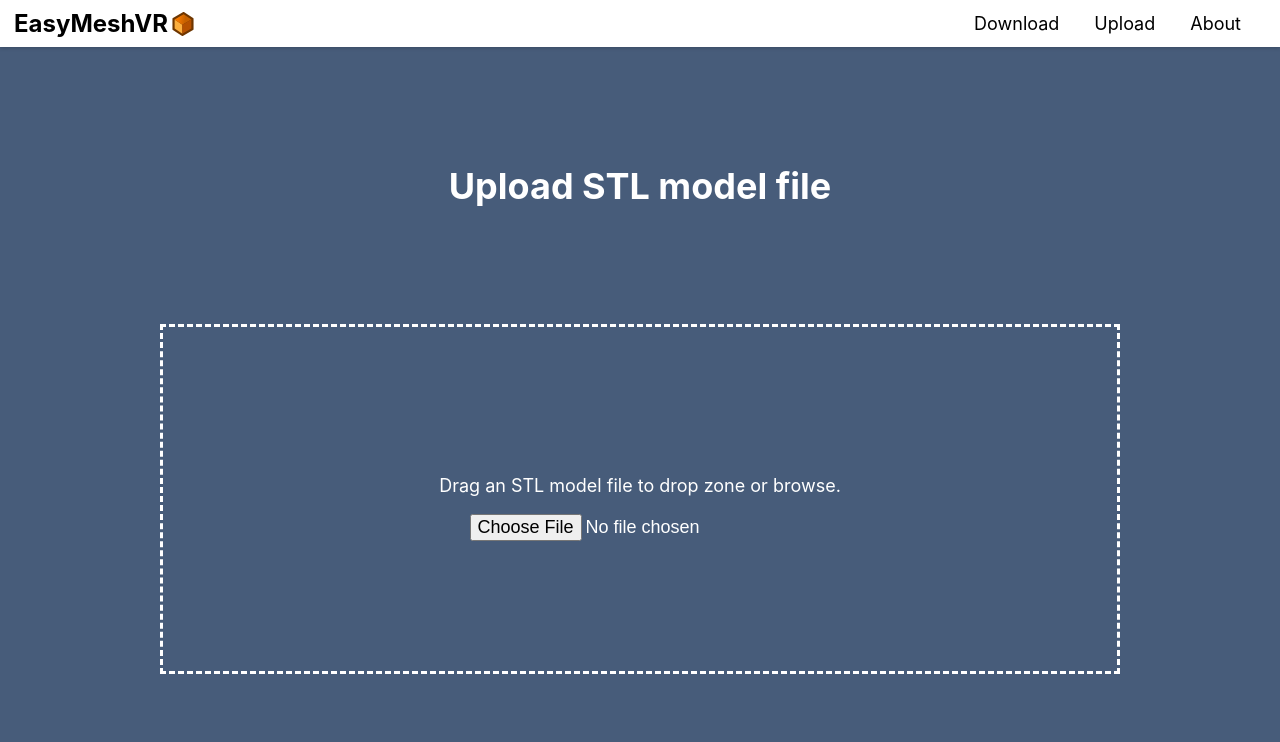
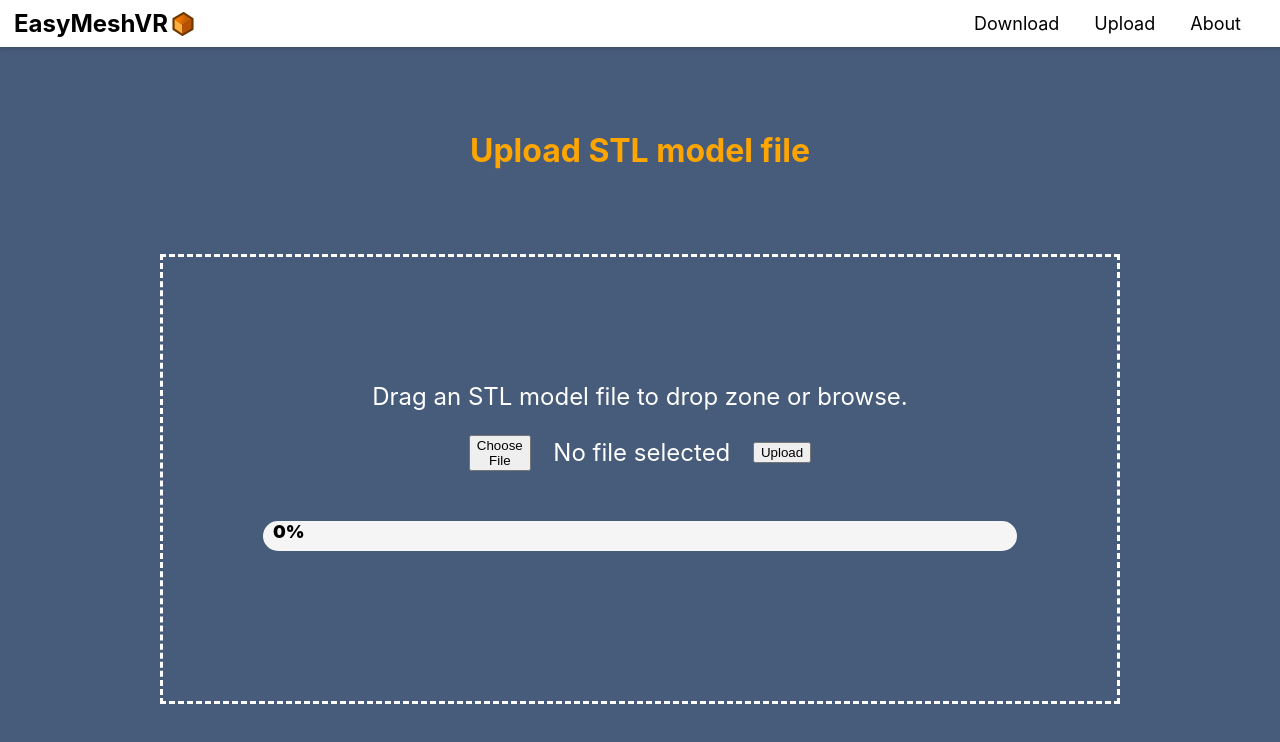
Before and after one commit to EasyMeshVR/Frontend, a React (Create React App) app: page /upload in a window 1280 px wide. Shown: the top 742 px of the page. Built offline with nearby package versions, Linux system fonts and the light colour scheme.

Commit message:
Can now upload stl files to aws s3

```diff
--- a/package.json
+++ b/package.json
@@ -6,6 +6,7 @@
     "@testing-library/jest-dom": "^5.14.1",
     "@testing-library/react": "^11.2.7",
     "@testing-library/user-event": "^12.8.3",
+    "axios": "^0.24.0",
     "react": "^17.0.2",
     "react-dom": "^17.0.2",
     "react-router": "^5.2.1",
--- /dev/null
+++ b/src/components/ProgressBar/ProgressBar.css
@@ -0,0 +1,21 @@
+.ParentDiv {
+    height: 30px;
+    width: 100%;
+    background-color: whitesmoke;
+    border-radius: 40px;
+    margin: 50px;
+}
+
+.ChildDiv {
+    height: 100%;
+    width: 0%;
+    background-color: orange;
+    border-radius: 40px;
+    text-align: right;
+}
+
+.ProgressText {
+    padding: 10px;
+    color: black;
+    font-weight: 900;
+}
--- /dev/null
+++ b/src/components/ProgressBar/ProgressBar.js
@@ -0,0 +1,26 @@
+import React from 'react';
+import './ProgressBar.css';
+
+const ProgressBar = ({
+    bgcolor,
+    progress,
+    height
+}) => {
+    return (
+        <div className="ParentDiv">
+           <div
+            className="ChildDiv"
+            style={{
+                "width": `${progress}%`,
+                "backgroundColor": bgcolor
+            }}
+           >
+               <span className="ProgressText">
+                   {progress}%
+               </span>
+           </div>
+        </div>
+    )
+};
+
+export default ProgressBar;
--- a/src/pages/Upload/UploadPage.css
+++ b/src/pages/Upload/UploadPage.css
@@ -14,11 +14,34 @@
     justify-content: center;
     align-items: center;
     width: 75%;
-    height: 350px;
+    min-height: 450px;
     border: 3px dashed white;
     padding: 50px 100px;
 }
 
 .DropZoneText {
-    font-size: 100%;
+    font-size: 1.5rem;
+    width: 100%;
 }
+
+.FileNameText {
+    padding-left: 10px;
+    padding-right: 10px;
+}
+
+.BoldOrangeText {
+    color: orange;
+    font-size: 2rem;
+    font-weight: bold;
+}
+
+.ChooseFileInput {
+    display: none;
+}
+
+.ChooseFileDiv {
+    display: flex;
+    flex-direction: row;
+    justify-content: center;
+    align-items: center;
+}
--- a/src/pages/Upload/UploadPage.js
+++ b/src/pages/Upload/UploadPage.js
@@ -1,26 +1,105 @@
-import React from 'react';
+import React, { useState, useRef } from 'react';
+import ProgressBar from '../../components/ProgressBar/ProgressBar';
+import FileService from '../../services/FileService';
 import './UploadPage.css';
 
 const UploadPage = () => {
-	const handleFileDrop = (event) => {
+	const acceptedFileType = "model/stl";
+	const chooseFileRef = useRef(null);
+	const [file, setFile] = useState(null);
+	const [progress, setProgress] = useState(0);
+	const [modelCode, setModelCode] = useState("");
+	const [isUploading, setIsUploading] = useState(false);
+
+	const overrideEventDefaults = (event) => {
 		event.preventDefault();
-		console.log(event);
+		event.stopPropagation();
 	};
 
-	const handleFileDrag = (event) => {
-		console.log(event);
+	const handleFileDrop = async (event) => {
+		overrideEventDefaults(event);
+		if (!event.dataTransfer) return;
+
+		await handleFiles(event.dataTransfer.files);
+	};
+
+	const handleFiles = async (fileList) => {
+		if (!fileList) return;
+		if (fileList.length !== 1) {
+			console.log("Can only upload one file at a time.");
+			return;
+		}
+		if (fileList[0].type !== acceptedFileType) {
+			console.log("Can only upload model/stl files");
+			return;
+		}
+
+		setFile(fileList[0]);
+	};
+
+	const handleChooseFileButton = (event) => {
+		if (chooseFileRef === null)	return;
+		chooseFileRef.current.click();
+	};
+
+	const onChangeChosenFile = async (event) => {
+		overrideEventDefaults(event);
+		if (!event.target || !event.target.files) return;
+
+		await handleFiles(event.target.files);
+	};
+
+	const uploadFile = async (event) => {
+		if (file === null) return;
+
+		setIsUploading(true);
+		const code = await FileService.uploadFile(file, setProgress);
+		setIsUploading(false);
+		setModelCode(code);
 	};
 
 	return (
-		<div className="UploadPage">
-			<h1>Upload STL model file</h1>
-			<div className="UploadDropZone" onDrop={(event) => handleFileDrop(event)} onDrag={handleFileDrag}>
+		<div
+			className="UploadPage"
+			onDrop={overrideEventDefaults}
+			onDragEnter={overrideEventDefaults}
+			onDragLeave={overrideEventDefaults}
+			onDragOver={overrideEventDefaults}
+		>
+			<h1 className="BoldOrangeText">Upload STL model file</h1>
+			<div
+				className="UploadDropZone"
+				onDrop={handleFileDrop}
+				onDragEnter={overrideEventDefaults}
+				onDragLeave={overrideEventDefaults}
+				onDragOver={overrideEventDefaults}
+			>
 				<p className="DropZoneText">Drag an STL model file to drop zone or browse.</p>
+				<div className="ChooseFileDiv">
+					<button disabled={isUploading} onClick={handleChooseFileButton}>Choose File</button>
+					<span className="DropZoneText FileNameText">
+						{(file !== null) ? file.name : "No file selected"}
+					</span>
+					<button disabled={isUploading} onClick={uploadFile}>Upload</button>
+				</div>
 				<input
-					className="DropZoneText"
+					className="DropZoneText ChooseFileInput"
 					type="file"
-					accept="model/stl"
+					disabled={isUploading}
+					ref={chooseFileRef}
+					onChange={onChangeChosenFile}
+					accept={acceptedFileType}
 				/>
+				<ProgressBar
+					progress={progress}
+					bgcolor="orange"
+				/>
+					{(file !== null && modelCode !== "") ?
+						<div>
+							<p className="DropZoneText">Finished uploading {file.name}, your model code is:</p>
+							<p className="DropZoneText BoldOrangeText">{modelCode}</p>
+						</div>
+					: <></>}
 			</div>
 		</div>
 	)
--- /dev/null
+++ b/src/services/FileService.js
@@ -0,0 +1,38 @@
+import axios from 'axios';
+
+class FileService {
+    static #FILE_SERVICE_ENDPOINT = "https://fzq7qh0yub.execute-api.us-east-2.amazonaws.com/file";
+
+    static async requestPresignedUrl(method) {
+        return await axios({
+            method: method,
+            url: this.#FILE_SERVICE_ENDPOINT
+        });
+    };
+
+    static async uploadFile(file, setProgress) {
+        const requestPresignedPostRes = await this.requestPresignedUrl("post");
+        const presignedPostData = requestPresignedPostRes.data;
+
+        const data = new FormData();
+        Object.entries(presignedPostData.data.fields).forEach(([k, v]) => {
+            data.append(k, v);
+        });
+        data.append('file', file); // must be the last key/value pair
+
+        const config = {
+            onUploadProgress: (progressEvent) => {
+                setProgress(Math.round(progressEvent.loaded * 100 / progressEvent.total));
+            }
+        };
+
+        await axios.post(presignedPostData.data.url, data, config);
+        return presignedPostData.nameCode;
+    };
+
+    static downloadFile(fileCode) {
+
+    }
+}
+
+export default FileService;
```
Also changed, not shown: 1 other file (tests, documents, lock files or other folders).
